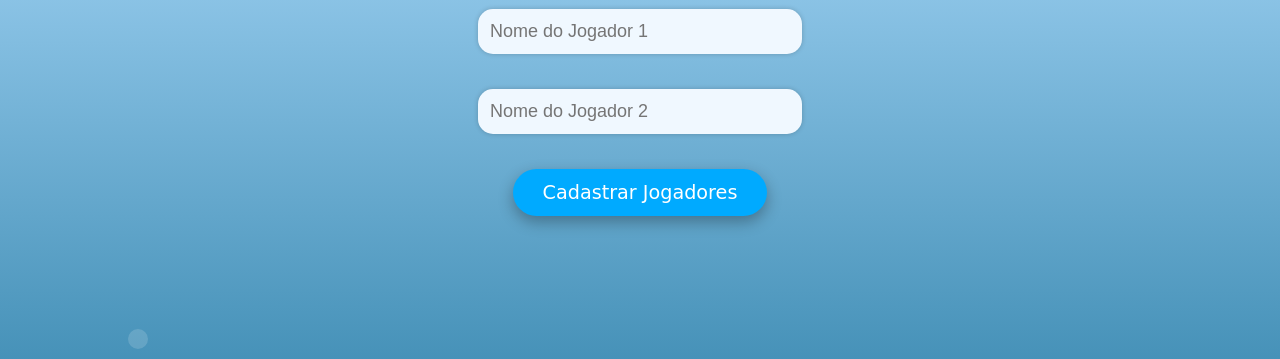
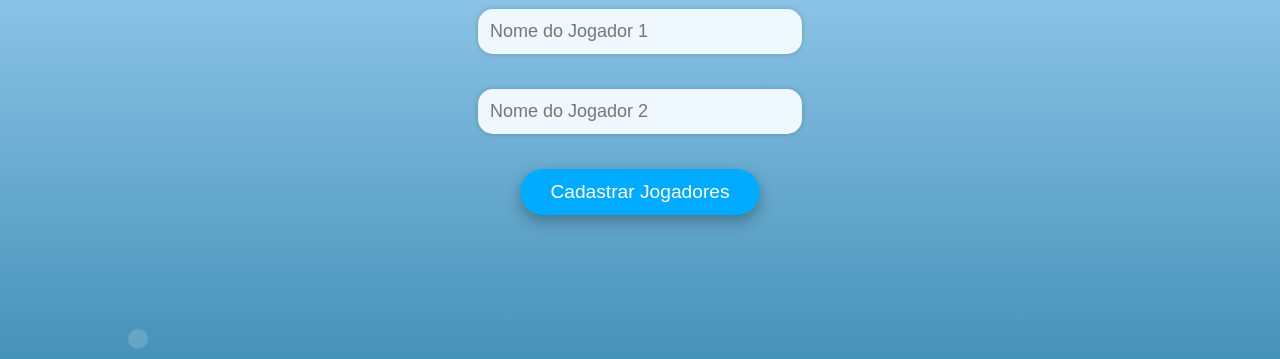
Before and after one commit to lili6556/tabuleiro-polui-o, a Flask app: page /cadastro in a window 1280 px wide. Shown: the part 128-487 px from the top of the page. Run offline with Flask 3, Linux system fonts and the light colour scheme.

Commit message:
Update style.css

```diff
--- a/static/style.css
+++ b/static/style.css
@@ -37,7 +37,7 @@ h1 {
   transition: background-color 0.3s ease, transform 0.2s;
   box-shadow: 0 6px 15px rgba(0, 0, 0, 0.3);
   cursor: pointer;
-  font-family: 'Comic Sans MS', cursive, sans-serif;
+  font-family: 'Arial', cursive, sans-serif;
   margin: 10px 0;
 }
 
```
